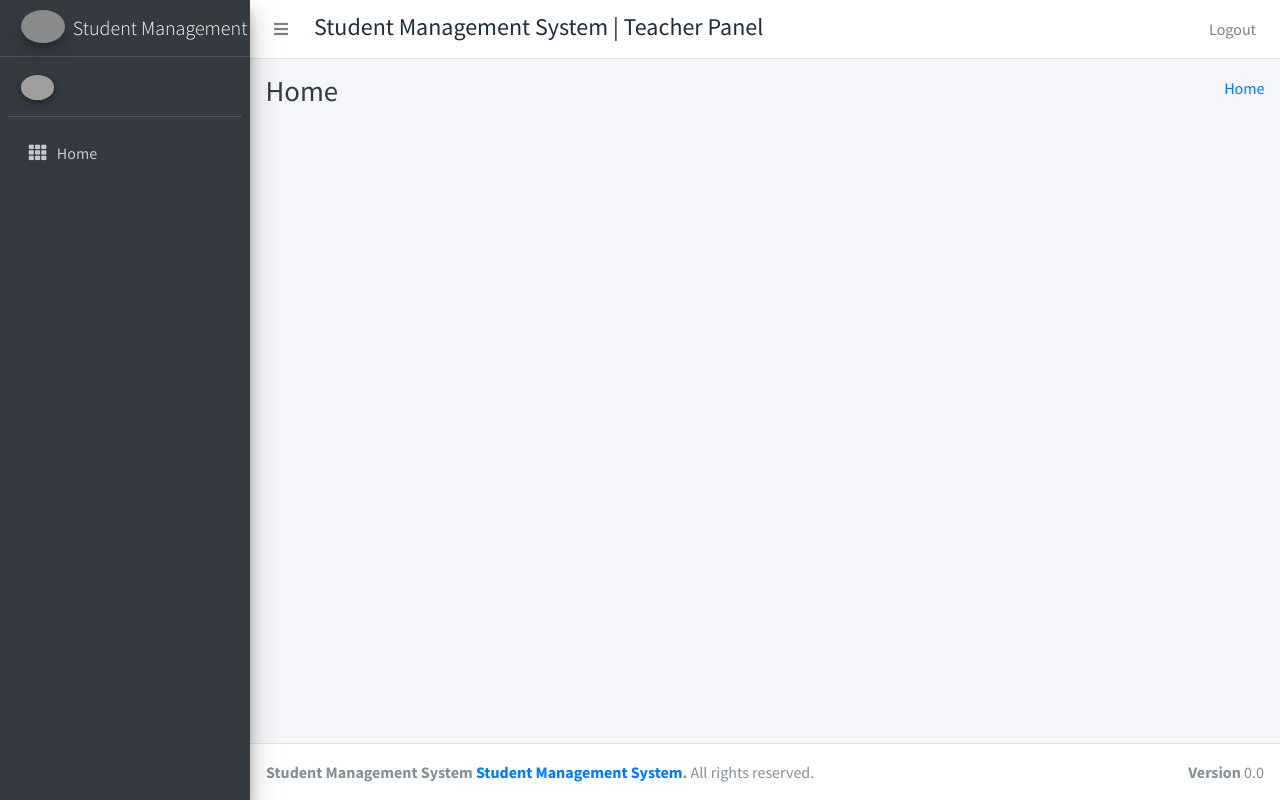
After one commit to tasim313/Software-Engineering-Project---ll-SWE-332-, a Django app: template student_management_app/templates/teacher_templates/teacher_home_template.html in a window 1280 px wide. The commit adds this page. Run offline with Django 3.2, Linux system fonts and the light colour scheme; the template is opened without the code that fills it, so the values that code supplies are empty; some libraries are stand-ins or nearby versions; grey boxes are pictures that could not be loaded.

Commit message:
teacher html template design & few changes in admin templates

```diff
--- /dev/null
+++ b/student_management_app/templates/teacher_templates/base_template.html
@@ -0,0 +1,129 @@
+<!DOCTYPE html>
+{% load static %}
+<html>
+<head>
+  <meta charset="utf-8">
+  <meta http-equiv="X-UA-Compatible" content="IE=edge">
+  <title>Student Management System |  Teacher Panel</title>
+  <!-- Tell the browser to be responsive to screen width -->
+  <meta name="viewport" content="width=device-width, initial-scale=1">
+  <!-- Font Awesome -->
+  <link rel="stylesheet" href="{% static 'plugins/fontawesome-free/css/all.min.css' %}">
+  <!-- Ionicons -->
+  <link rel="stylesheet" href="https://code.ionicframework.com/ionicons/2.0.1/css/ionicons.min.css">
+  <!-- Tempusdominus Bbootstrap 4 -->
+  <link rel="stylesheet" href="{% static 'plugins/tempusdominus-bootstrap-4/css/tempusdominus-bootstrap-4.min.css' %}">
+  <!-- iCheck -->
+  <link rel="stylesheet" href="{% static 'plugins/icheck-bootstrap/icheck-bootstrap.min.css' %}">
+  <!-- JQVMap -->
+  <link rel="stylesheet" href="{% static 'plugins/jqvmap/jqvmap.min.css' %}">
+  <!-- Theme style -->
+  <link rel="stylesheet" href="{% static 'dist/css/adminlte.min.css' %}">
+  <!-- overlayScrollbars -->
+  <link rel="stylesheet" href="{% static 'plugins/overlayScrollbars/css/OverlayScrollbars.min.css' %}">
+  <!-- Daterange picker -->
+  <link rel="stylesheet" href="{% static 'plugins/daterangepicker/daterangepicker.css' %}">
+  <!-- summernote -->
+  <link rel="stylesheet" href="{% static 'plugins/summernote/summernote-bs4.css' %}">
+  <!-- Google Font: Source Sans Pro -->
+  <link href="https://fonts.googleapis.com/css?family=Source+Sans+Pro:300,400,400i,700" rel="stylesheet">
+    {% block custom_css %}{% endblock custom_css %}
+</head>
+<body class="hold-transition sidebar-mini layout-fixed">
+<div class="wrapper">
+
+  <!-- Navbar -->
+  <nav class="main-header navbar navbar-expand navbar-white navbar-light">
+    <!-- Left navbar links -->
+    <ul class="navbar-nav">
+      <li class="nav-item">
+        <a class="nav-link" data-widget="pushmenu" href="#"><i class="fas fa-bars"></i></a>
+      </li>
+    </ul>
+    <h4 style="margin-left: 10px;margin-top: 5px;">Student Management System | Teacher Panel</h4>
+    <ul class="navbar-nav ml-auto">
+      <!-- Messages Dropdown Menu -->
+      <li class="nav-item">
+        <a class="nav-link" href="{% url 'logout' %}">
+          Logout
+        </a>
+      </li>
+    </ul>
+
+    <!-- Right navbar links -->
+  </nav>
+  <!-- /.navbar -->
+
+  <!-- Main Sidebar Container -->
+    {% include 'teacher_templates/sidebar_template.html' with user=user id=id %}
+
+  <!-- Content Wrapper. Contains page content -->
+   <div class="content-wrapper">
+       <!-- Content Header (Page header) -->
+    <div class="content-header">
+      <div class="container-fluid">
+        <div class="row mb-2">
+          <div class="col-sm-6">
+            <h1 class="m-0 text-dark">
+                {% block page_title %}
+                {% endblock page_title %}
+            </h1>
+          </div><!-- /.col -->
+          <div class="col-sm-6">
+            <ol class="breadcrumb float-sm-right">
+              <li class="breadcrumb-item"><a href="{% url 'admin_home' %}">Home</a></li>
+            </ol>
+          </div><!-- /.col -->
+        </div><!-- /.row -->
+      </div><!-- /.container-fluid -->
+    </div>
+    <!-- /.content-header -->
+     {% block main_content %}{% endblock main_content %}
+
+  </div>
+  <!-- /.content-wrapper -->
+    {% include 'teacher_templates/footer.html' %}
+
+</div>
+<!-- ./wrapper -->
+
+<!-- jQuery -->
+<script src="{% static 'plugins/jquery/jquery.min.js' %}"></script>
+<!-- jQuery UI 1.11.4 -->
+<script src="{% static 'plugins/jquery-ui/jquery-ui.min.js' %}"></script>
+<!-- Resolve conflict in jQuery UI tooltip with Bootstrap tooltip -->
+<script>
+  $.widget.bridge('uibutton', $.ui.button)
+</script>
+<!-- Bootstrap 4 -->
+<script src="{% static 'plugins/bootstrap/js/bootstrap.bundle.min.js' %}"></script>
+<!-- ChartJS -->
+<script src="{% static 'plugins/chart.js/Chart.min.js' %}"></script>
+<!-- Sparkline -->
+<script src="{% static 'plugins/sparklines/sparkline.js' %}"></script>
+<!-- JQVMap -->
+<script src="{% static 'plugins/jqvmap/jquery.vmap.min.js' %}"></script>
+<script src="{% static 'plugins/jqvmap/maps/jquery.vmap.usa.js' %}"></script>
+<!-- jQuery Knob Chart -->
+<script src="{% static 'plugins/jquery-knob/jquery.knob.min.js' %}"></script>
+<!-- daterangepicker -->
+<script src="{% static 'plugins/moment/moment.min.js' %}"></script>
+<script src="{% static 'plugins/daterangepicker/daterangepicker.js' %}"></script>
+<!-- Tempusdominus Bootstrap 4 -->
+<script src="{% static 'plugins/tempusdominus-bootstrap-4/js/tempusdominus-bootstrap-4.min.js' %}"></script>
+<!-- Summernote -->
+<script src="{% static 'plugins/summernote/summernote-bs4.min.js' %}"></script>
+<!-- overlayScrollbars -->
+<script src="{% static 'plugins/overlayScrollbars/js/jquery.overlayScrollbars.min.js' %}"></script>
+<!-- AdminLTE App -->
+<script src="{% static 'dist/js/adminlte.js' %}"></script>
+<!-- AdminLTE dashboard demo (This is only for demo purposes) -->
+<script src="{% static 'dist/js/pages/dashboard.js' %}"></script>
+<!-- AdminLTE for demo purposes -->
+<script src="{% static 'dist/js/demo.js' %}"></script>
+
+{% block custom_js %}
+{% endblock custom_js %}
+
+</body>
+</html>
--- a/student_management_app/static/plugins/filterizr/makeLayoutPositions/makeSameHeightLayoutPositions.d.ts
+++ b/student_management_app/templates/teacher_templates/footer.html
@@ -1,6 +1,7 @@
-import { ContainerLayout, Dimensions } from '../types/interfaces';
-declare const _default: (containerWidth: number, itemsDimensions: Dimensions[], gutterPixels: number) => ContainerLayout;
-/**
- * Same height layout for items that have the same height, but can have varying width
- */
-export default _default;
+ <footer class="main-footer">
+    <strong>Student Management System <a href="https://github.com/tasim313/Software-Engineering-Project---ll-SWE-332-">Student Management System</a>.</strong>
+    All rights reserved.
+    <div class="float-right d-none d-sm-inline-block">
+      <b>Version</b> 0.0
+    </div>
+  </footer>
--- /dev/null
+++ b/student_management_app/templates/teacher_templates/sidebar_template.html
@@ -0,0 +1,41 @@
+{% load static %}
+  <aside class="main-sidebar sidebar-dark-primary elevation-4">
+    <!-- Brand Logo -->
+    <a href="" class="brand-link">
+      <img src="{% static 'dist/img/AdminLTELogo.png' %}" alt="AdminLTE Logo" class="brand-image img-circle elevation-3"
+           style="opacity: .8">
+      <span class="brand-text font-weight-light">Student Management System</span>
+    </a>
+
+    <!-- Sidebar -->
+    <div class="sidebar">
+      <!-- Sidebar user panel (optional) -->
+      <div class="user-panel mt-3 pb-3 mb-3 d-flex">
+        <div class="image">
+          <img src="{% static 'dist/img/user2-160x160.jpg' %}" class="img-circle elevation-2" alt="User Image">
+        </div>
+        <div class="info">
+          <a href="#" class="d-block">{{ user.username }}</a>
+        </div>
+      </div>
+
+      <!-- Sidebar Menu -->
+      <nav class="mt-2">
+        <ul class="nav nav-pills nav-sidebar flex-column" data-widget="treeview" role="menu" data-accordion="false">
+          <!-- Add icons to the links using the .nav-icon class
+               with font-awesome or any other icon font library -->
+          <li class="nav-item">
+            {% url 'teacher_home' as teacher_home %}
+            <a href="{{ teacher_home }}" class="nav-link {% if request.path == teacher_home %} active {% endif %}">
+              <i class="nav-icon fas fa-th"></i>
+              <p>
+                Home
+              </p>
+            </a>
+          </li>
+        </ul>
+      </nav>
+      <!-- /.sidebar-menu -->
+    </div>
+    <!-- /.sidebar -->
+  </aside>
--- /dev/null
+++ b/student_management_app/templates/teacher_templates/teacher_home_template.html
@@ -0,0 +1,12 @@
+{% extends 'teacher_templates/base_template.html' %}
+{% block page_title %}
+Home
+{% endblock page_title %}
+{% block main_content %}
+    <!-- Main content -->
+    <section class="content">
+      <div class="container-fluid">
+      </div>
+    </section>
+    <!-- /.content -->
+{% endblock main_content %}
```
